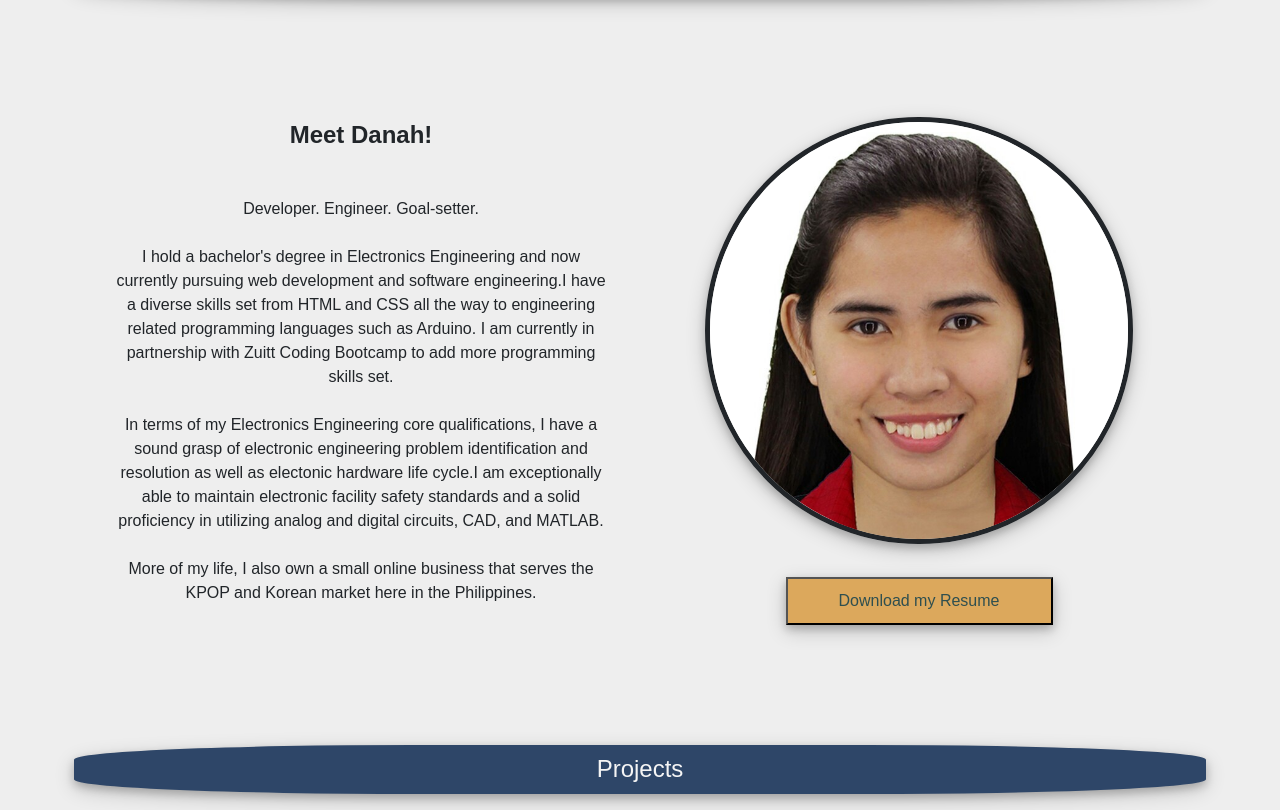
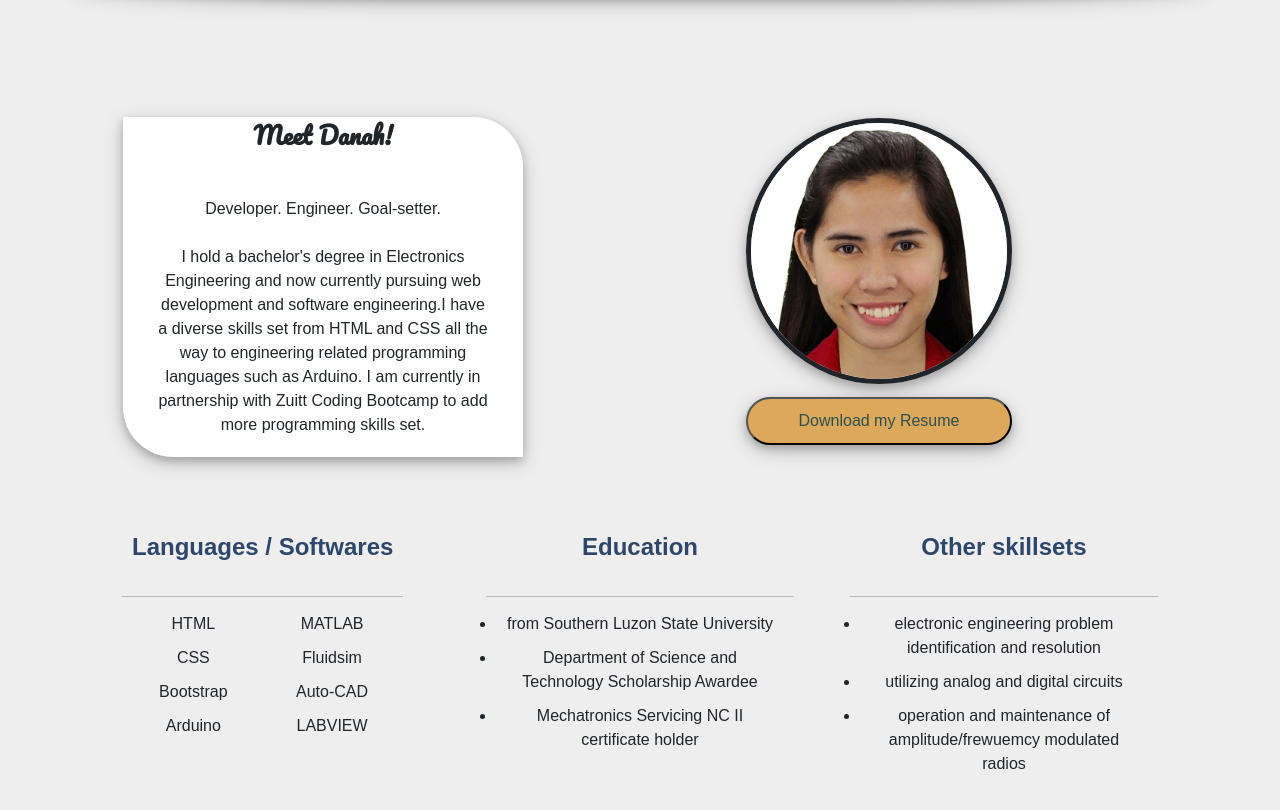
Before and after one commit to danahgutierrez/Capstone-1, a plain HTML site: page index.html in a window 1280 px wide. Shown: the part 844-1654 px from the top of the page. Drawn offline with nearby package versions, Linux system fonts and the light colour scheme; a web font is replaced by a local one.

Commit message:
last push and revision before presentation

```diff
--- a/customs/custom.css
+++ b/customs/custom.css
@@ -1,6 +1,6 @@
 body{
+	background-color: #eee;
 	font-family: sans-serif;
-	background-color: #eee;
 ;
 }
 
@@ -33,6 +33,8 @@ body{
 
 }
 
+
+
 .navbar-nav li a{
 	color: #fff !important;
 	font-weight: 600;
@@ -40,6 +42,9 @@ body{
 	text-align: left;
 }
 
+.nav-link :hover{
+	color: 	red;
+}
 
 /*navbar*/
 
@@ -89,6 +94,7 @@ body{
 	margin: 10px 0 !important;
 	padding: 5px;
 	box-shadow: 0 4px 8px 0 rgba(0, 0, 0, 0.2), 0 6px 20px 0 rgba(0, 0, 0, 0.19);
+	border-radius: 	99px;
 }
 
 .jumbotron-img{
@@ -102,25 +108,30 @@ body{
 .row{
 	padding: 20 20;
 	margin: 50px 50px 50px 50px !important;
-	float: center;
+	float: center /*!important;*/
 }
 
 .about-rows{
-	margin: 10px 0;
+	margin: 0;
 	padding: 20px;
+	justify-items: 	center;
 
 }
 
 .about-content{
 	border-radius: 0px 50px 0px 50px;
 	 border-color: #2e4668;
-	 margin:  30px 60px;
+	 margin-left: auto !important;
+ 	margin-right: auto !important;
+	 background-color: white;
+	 box-shadow: 0 4px 8px 0 rgba(0, 0, 0, 0.2), 0 6px 20px 0 rgba(0, 0, 0, 0.19);
+	 width: 	25rem;
 }
 
 .content{
 	text-align: center !important;
 	font-size: 100% !important;
-	padding: 20px;
+	padding:/* 40px*/ 20px;
 
 	}
 
@@ -131,7 +142,7 @@ body{
  	margin-top: 40px;
  	margin-bottom: 40px;
  	align-content: center;
- 	width: 80%;
+ 	width: 50%;
  	border-radius: 50%;
  	border: 5px solid ;
  	box-shadow: 0 4px 8px 0 rgba(0, 0, 0, 0.2), 0 6px 20px 0 rgba(0, 0, 0, 0.19);
@@ -141,18 +152,21 @@ body{
 	background-color: #dca85c;
 	color: darkslategray;
  	width: 50%;
+ 	border-radius: 	98px;
  	margin-left: auto !important;
  	margin-right: auto !important;
- 	margin-top: 40px;
- 	margin-bottom: 40px;
+ 	margin-top: 10px !important;
+ 	margin-bottom: 10px !important;
  	padding: 10px;
  	box-shadow: 0 4px 8px 0 rgba(0, 0, 0, 0.2), 0 6px 20px 0 rgba(0, 0, 0, 0.19);
  }
 
  .image-button{
  	display: flex;
-  justify-content: space-between;
+  justify-content: space-around;
   flex-direction: column;
+ margin-left: auto !important;
+ 	margin-right: auto !important;
 
  }
 
@@ -171,7 +185,7 @@ body{
 }
 
 .about-me{
-	background-color: #2e4668;
+	background: linear-gradient(90deg, rgba(46,70,104,1) 0%, rgba(128,128,215,1) 50%, rgba(46,70,104,1) 100%);
 	color: whitesmoke;
 	padding: 10px;
 	font-size:150%;
@@ -185,6 +199,7 @@ body{
 	font-size: 150% !important;
 	font-weight: 600;
 	text-align: center;
+	font-family: 'Pacifico', cursive;
 }
 
 
@@ -221,6 +236,38 @@ body{
 	color: #2e4668;
 }
 
+.card-text{
+	font-size: 	100%;
+}
+
+.card-title-about{
+	padding: 10px;
+	font-size: 150%;
+	color: #2e4668;
+}
+
+ul.card-body-about{
+	list-style-type: none;
+	padding: 	10px;
+	  -webkit-columns: 2;
+    -moz-columns: 2;
+    columns: 2;
+    list-style-position: inside;
+}
+
+ul.card-body-about1{
+	list-style-type: disc;
+	padding: 	10px;
+}
+
+.card-body-about li{
+	padding: 	5px;
+}
+
+.card-body-about1 li{
+	padding: 	5px;
+}
+
 .card-header{
 	background-color: #2c4c66
 ;
@@ -229,6 +276,7 @@ padding: 20px;
 font-size: 	23px;
 
 }
+
 
 .card-body-form{
 background-color: #2c4c66;
@@ -243,6 +291,7 @@ box-shadow: 0 4px 8px 0 rgba(0, 0, 0, 0.2), 0 6px 20px 0 rgba(0, 0, 0, 0.19);
 	padding: 10px;
 	border-radius: 50%;
  	border: 5px solid #515151;
+ 	width: 	50%;
  	box-shadow: 0 4px 8px 0 rgba(0, 0, 0, 0.2), 0 6px 20px 0 rgba(0, 0, 0, 0.19);
 
  	}
@@ -296,7 +345,7 @@ box-shadow: 0 4px 8px 0 rgba(0, 0, 0, 0.2), 0 6px 20px 0 rgba(0, 0, 0, 0.19);
 /*footer*/
 
 .page-footer{
-	background-color: #2e4668
+background-color: 	#2e4668
 ;
 }
 
@@ -319,6 +368,8 @@ box-shadow: 0 4px 8px 0 rgba(0, 0, 0, 0.2), 0 6px 20px 0 rgba(0, 0, 0, 0.19);
   position: absolute;
 }
 
+
+
 .footer-social a{
 	padding: 0 10px;
 	font-size: 120%;
--- a/index.html
+++ b/index.html
@@ -12,8 +12,8 @@
 
     <!-- Google Fonts -->
     <link rel="preconnect" href="https://fonts.googleapis.com">
-    <link rel="preconnect" href="https://fonts.gstatic.com" crossorigin>
-    <link href="https://fonts.googleapis.com/css2?family=Bebas+Neue&family=Nunito:wght@200&family=Yanone+Kaffeesatz:wght@300&display=swap" rel="stylesheet">
+<link rel="preconnect" href="https://fonts.gstatic.com" crossorigin>
+<link href="https://fonts.googleapis.com/css2?family=Bebas+Neue&family=Dancing+Script&family=Dosis&family=Indie+Flower&family=Nunito+Sans:wght@200&family=PT+Sans+Narrow&family=Pacifico&family=Sunflower:wght@500&display=swap" rel="stylesheet">
 
     <!-- Bootstrap Icons -->
     <link rel="stylesheet" href="https://cdn.jsdelivr.net/npm/bootstrap-icons@1.7.1/font/bootstrap-icons.css">
@@ -39,7 +39,7 @@
                 <div class="collapse navbar-collapse  " id="navbarNav">
                     <ul class="navbar-nav ms-auto">
                         <li class="nav-item">
-                            <a class="nav-link" aria-current="page" href="#"><i class="bi bi-house-door"></i> Home</a>
+                            <a class="nav-link" aria-current="page" href="#"><i class="bi bi-house-door" ></i> Home</a>
                         </li>
                         <li class="nav-item">
                             <a class="nav-link" href="#about"><i class="bi bi-info-circle"></i> About</a>
@@ -92,14 +92,7 @@
                 <br>
                 <br>
                 I hold a bachelor's degree in Electronics Engineering and now currently pursuing web development and software engineering.I have a diverse skills set from HTML and CSS all the way to engineering related programming languages such as Arduino. I am currently in partnership with Zuitt Coding Bootcamp to add more programming skills set.
-                <br>
-                <br>
-                In terms of my Electronics Engineering core qualifications, I have a sound grasp of electronic engineering problem identification and resolution as well as electonic hardware life cycle.I am exceptionally able to maintain electronic facility safety standards and a solid proficiency in utilizing analog and digital circuits, CAD, and MATLAB.
-                <br>
-                <br>
 
-                More of my life, I also own a small online business that serves the KPOP and Korean market here in the Philippines.
-                <br></p>
             </div>
 
             <div class="image-button col-md-6">
@@ -107,6 +100,65 @@
                 <button type="button" class="btn-resume"> Download my Resume </button>
             </div>
         </div>
+
+<div class="container-fluid">
+    <div class="row">
+        <div class="col-md-4" >
+            <div class="card-group">
+                <div class="card-about" >
+                    <div class="card-body">
+                         <h2 class="card-title-about"><strong>Languages / Softwares</strong></h2><br>
+                         <hr>
+                         <ul class="card-body-about">
+                                        <li class="card-item">HTML</li>
+                                        <li class="card-item">CSS</li>
+                                        <li class="card-item">Bootstrap</li>
+                                        <li class="card-item">Arduino</li>
+                                        <li class="card-item">MATLAB</li>
+                                        <li class="card-item">Fluidsim</li>
+                                        <li class="card-item">Auto-CAD</li>
+                                        <li class="card-item">LABVIEW</li>
+                    </ul>
+                    </div>
+                </div>
+            </div>
+        </div>
+        <div class="col-md-4" >
+            <div class="card-group">
+                <div class="card-about" >
+                    <div class="card-body">
+                         <h2 class="card-title-about"><strong>Education</strong></h2><br>
+                          <hr>
+                         <ul class="card-body-about1">
+                                        <li class="card-item-1">from Southern Luzon State University</li>
+                                        <li class="card-item -1">Department of Science and Technology Scholarship Awardee</li>
+                                        <li class="card-item -1">  Mechatronics Servicing NC II certificate holder</li>
+
+
+
+
+                                    </ul>
+
+                    </div>
+                </div>
+            </div>
+        </div>
+        <div class="col-md-4" >
+            <div class="card-group">
+                <div class="card-about" >
+                    <div class="card-body">
+                          <h2 class="card-title-about"><strong>Other skillsets</strong></h2><br><hr>
+                          <ul class="card-body-about1">
+                                        <li class="card-item-1">electronic engineering problem identification and resolution</li>
+                                        <li class="card-item -1"> utilizing analog and digital circuits</li>
+                                        <li class="card-item -1"> operation and maintenance of amplitude/frewuemcy modulated radios </li>
+
+                                    </ul>
+
+
+                    </div>
+                </div>
+            </div>
         </div>
     </div>
  </section>
@@ -132,9 +184,7 @@
                         <img src="images/csp.png" class="card-img-top" alt="...">
                          <h2 class="card-title"><strong>Capstone 1</strong></h2>
                          <h5 class="card-text">Lorem ipsum dolor sit amet, consectetur adipisicing elit, sed do eiusmod
-                        tempor incididunt ut labore et dolore magna aliqua. Ut enim ad minim veniam,
-                        quis nostrud exercitation ullamco laboris nisi ut aliquip   ex ea commodo
-                        consequat.</h5>
+                        tempor incididunt ut labore et dolore magna aliqua.</h5>
                     </div>
                 </div>
             </div>
@@ -146,9 +196,7 @@
                          <img src="images/csp.png" class="card-img-top" alt="...">
                          <h2 class="card-title"><strong>Capstone 2</strong></h2>
                          <h5 class="card-text">Lorem ipsum dolor sit amet, consectetur adipisicing elit, sed do eiusmod
-                        tempor incididunt ut labore et dolore magna aliqua. Ut enim ad minim veniam,
-                        quis nostrud exercitation ullamco laboris nisi ut aliquip   ex ea commodo
-                        consequat.</h5>
+                        tempor incididunt ut labore et dolore magna aliqua. </h5>
                     </div>
                 </div>
             </div>
@@ -160,9 +208,7 @@
                         <img src="images/csp.png" class="card-img-top" alt="...">
                           <h2 class="card-title"><strong>Capstone 3</strong></h2>
                          <h5 class="card-text">Lorem ipsum dolor sit amet, consectetur adipisicing elit, sed do eiusmod
-                        tempor incididunt ut labore et dolore magna aliqua. Ut enim ad minim veniam,
-                        quis nostrud exercitation ullamco laboris nisi ut aliquip   ex ea commodo
-                        consequat.</h5>
+                        tempor incididunt ut labore et dolore magna aliqua. </h5>
                     </div>
                 </div>
             </div>
```
